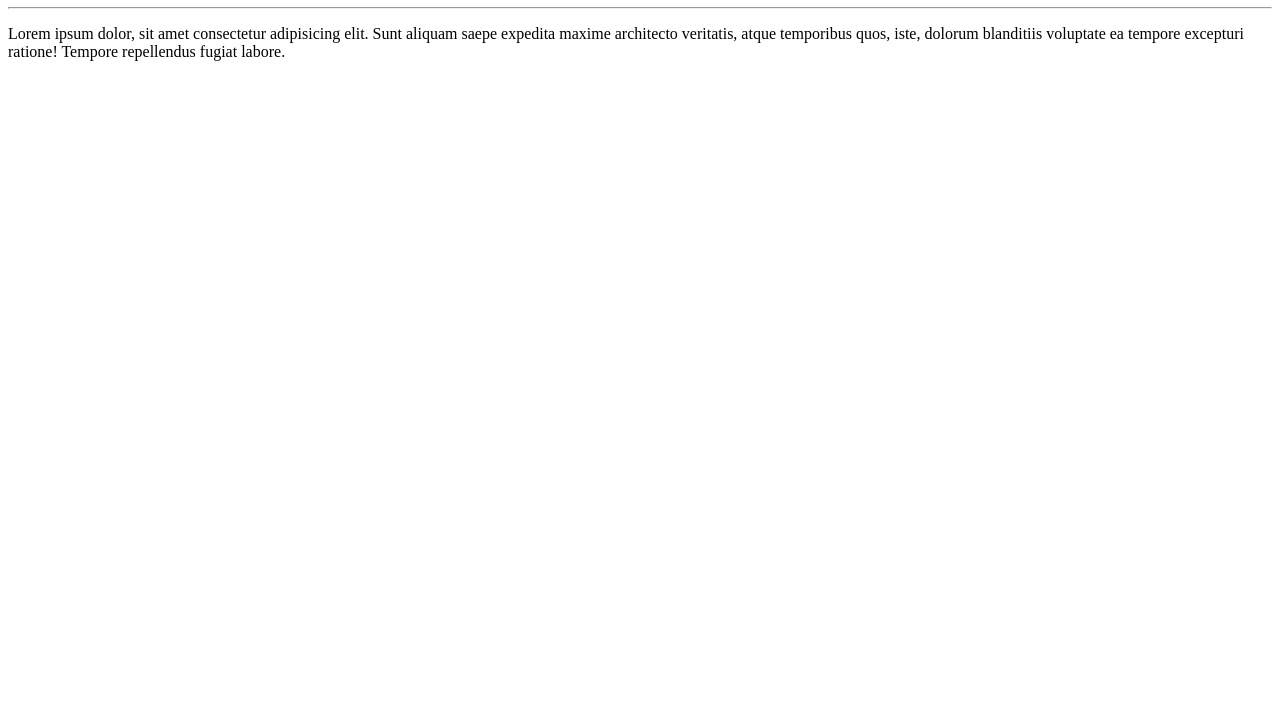
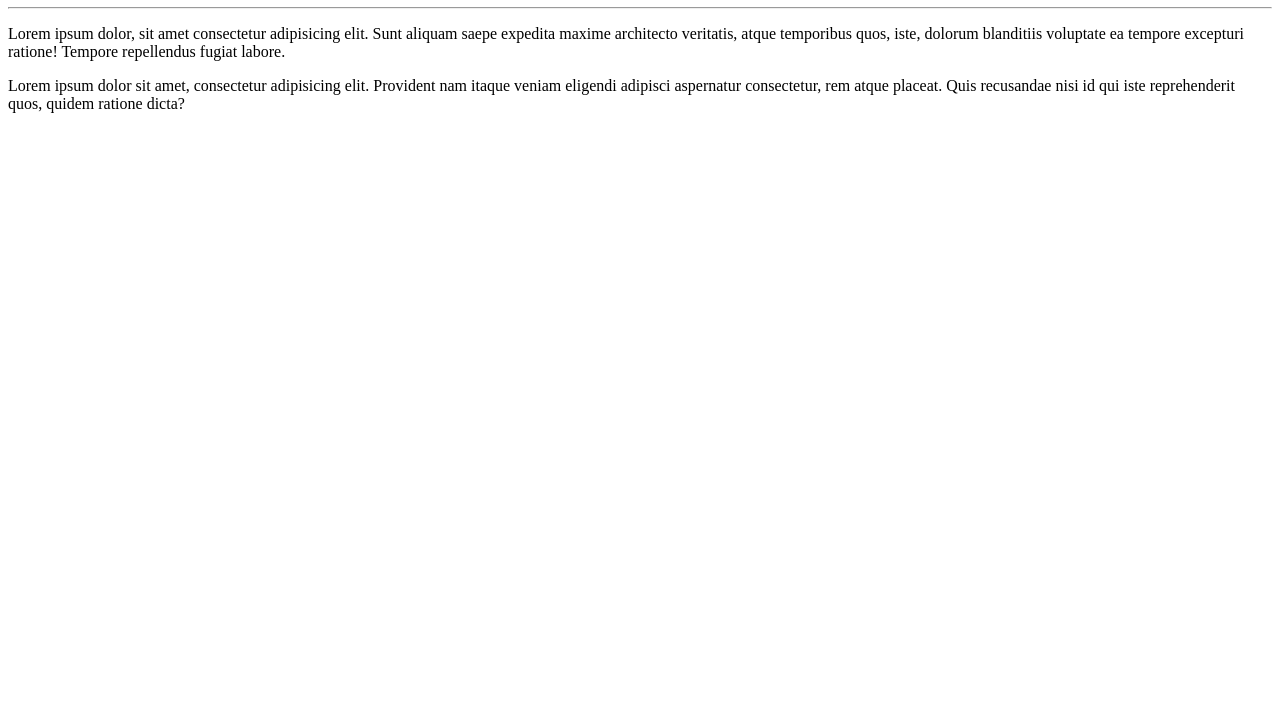
Before and after one commit to MramosTI/Ola-Mundo, a plain HTML site: page site-exemplo/index.html in a window 1280 px wide. Shown: the part 73-800 px from the top of the page. Drawn offline with Linux system fonts and the light colour scheme.

Commit message:
adicionei um parágrafo

```diff
--- a/site-exemplo/index.html
+++ b/site-exemplo/index.html
@@ -9,5 +9,7 @@
     <h1>Olá, mundo!</h1>
     <hr>
     <p>Lorem ipsum dolor, sit amet consectetur adipisicing elit. Sunt aliquam saepe expedita maxime architecto veritatis, atque temporibus quos, iste, dolorum blanditiis voluptate ea tempore excepturi ratione! Tempore repellendus fugiat labore.</p>
+
+    Lorem ipsum dolor sit amet, consectetur adipisicing elit. Provident nam itaque veniam eligendi adipisci aspernatur consectetur, rem atque placeat. Quis recusandae nisi id qui iste reprehenderit quos, quidem ratione dicta?
 </body>
 </html>
```
